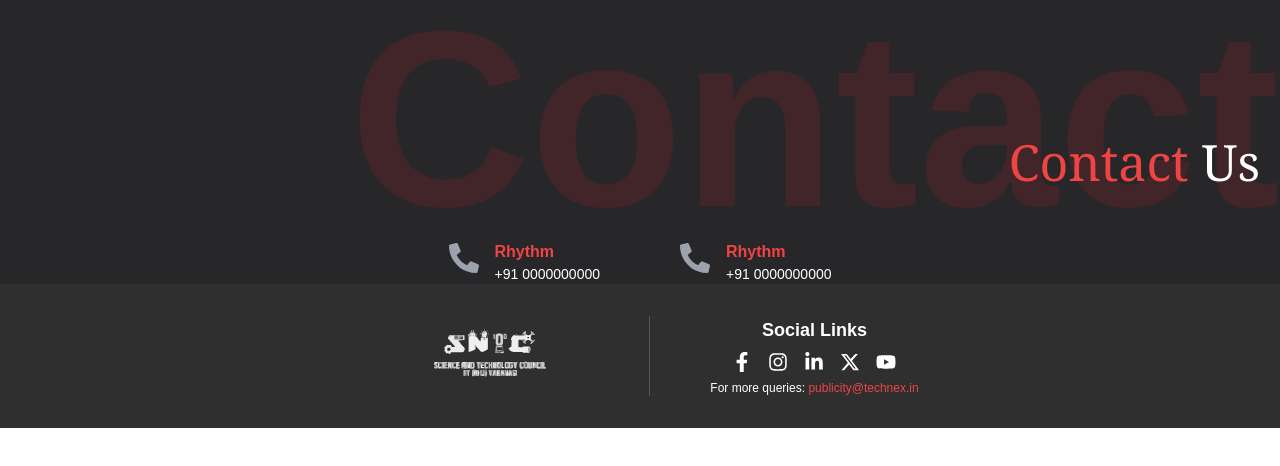
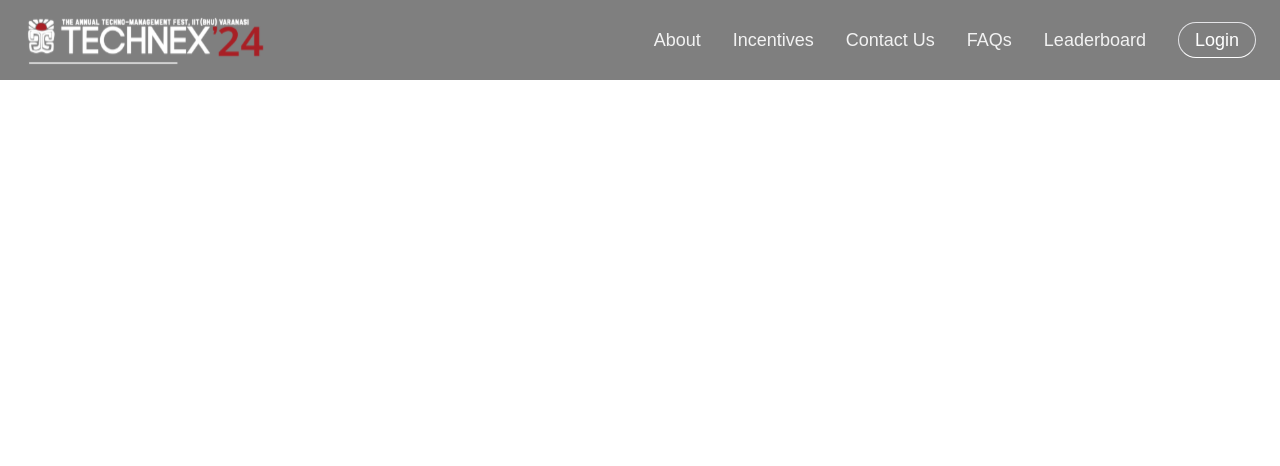
Before and after one commit to technex-iit-bhu/ca_frontend_25, a Next.js app: page / in a window 1280 px wide. Shown: the top 466 px of the page. Built offline with nearby package versions, Linux system fonts and the light colour scheme.

Commit message:
updated package.json

```diff
--- a/app/page.tsx
+++ b/app/page.tsx
@@ -5,7 +5,7 @@ import { Navbar } from '@/components/transparent-navbar-with-logo';
 export default function Home() {
   return (
     <>
-      <ContactSection />
+      <Navbar />
     </>
   );
 }
--- a/package.json
+++ b/package.json
@@ -11,6 +11,7 @@
   },
   "dependencies": {
     "@radix-ui/react-accordion": "^1.2.1",
+    "@radix-ui/react-dialog": "^1.1.2",
     "@radix-ui/react-icons": "^1.3.1",
     "@radix-ui/react-slot": "^1.1.0",
     "class-variance-authority": "^0.7.0",
```
Also changed, not shown: 1 other file (tests, documents, lock files or other folders).
